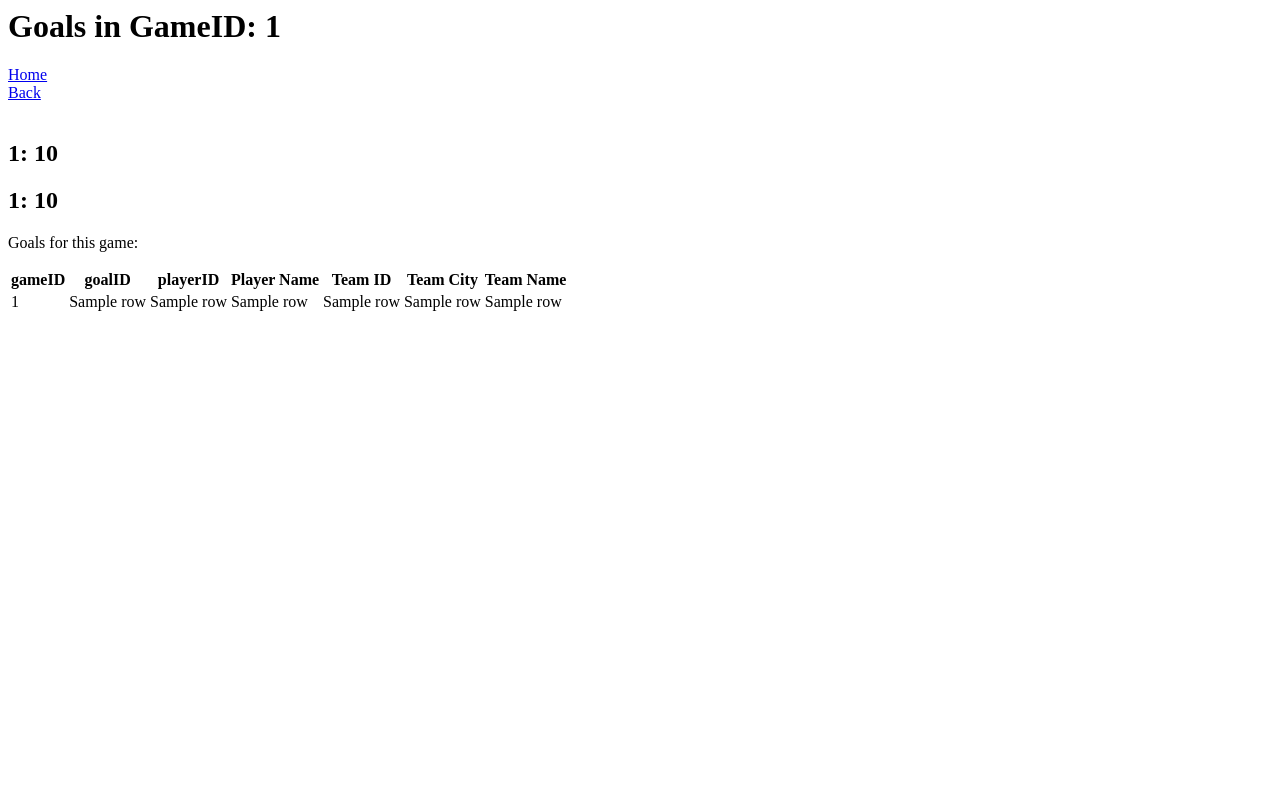
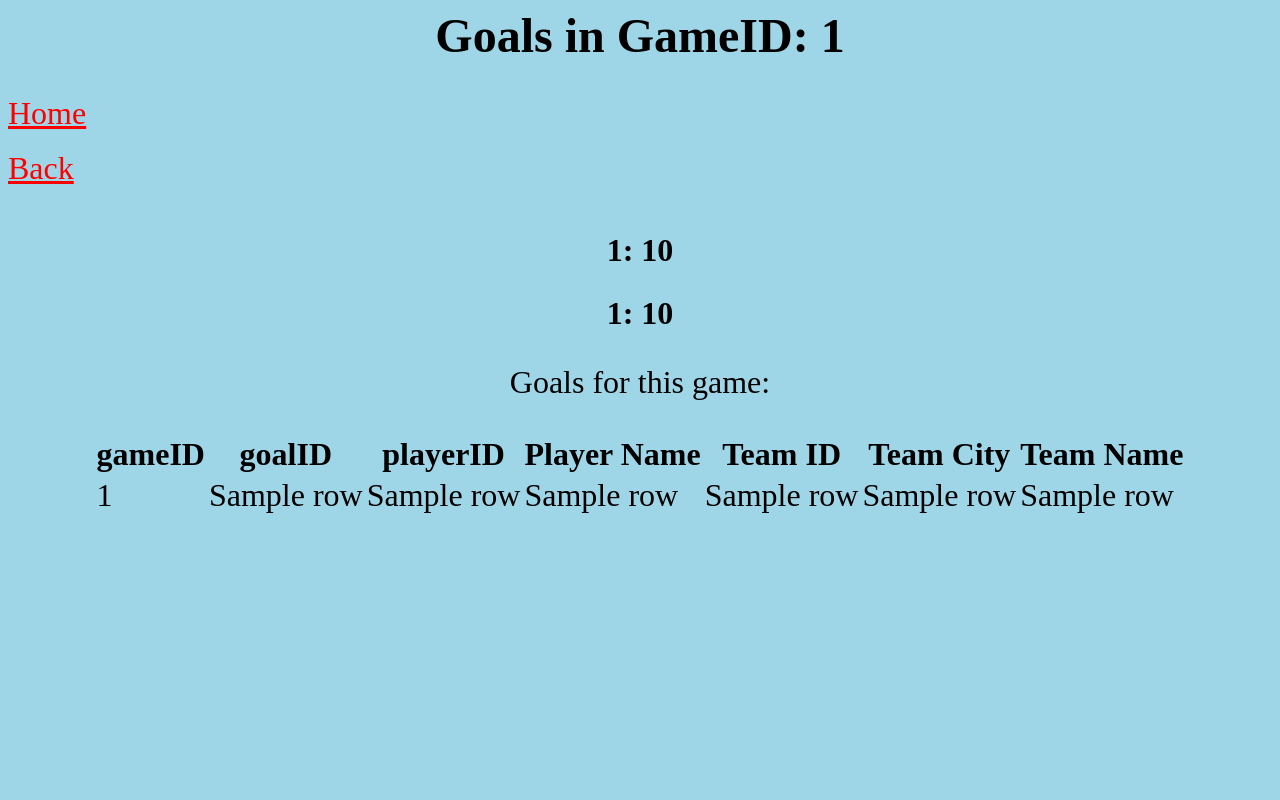
Before and after one commit to everettprussak/SoccerWebsite, a Flask app: template template/view_games_info.html in a window 1280 px wide. Run offline with Flask 3, Linux system fonts and the light colour scheme; the template is opened without the code that fills it: most values are stand-ins (such as "Sample title", 1, 10 or a date in 2020).

Commit message:
Update view_games_info.html

```diff
--- a/template/view_games_info.html
+++ b/template/view_games_info.html
@@ -1,16 +1,25 @@
+<!-- this is the creating of the page -->
 <html>
+  <!-- this is setting the backround color of the page -->
+  <body style="background-color:rgb(159, 214, 231);">
+    <!-- this is for the title -->
     <title>Goals in this game!</title>
-<h1>Goals in GameID: {{gameID }}</h1>
-<a href='teams'>Home</a>
-<br>
-<a href='view_games'>Back</a>
+    <center><h1 style="font-size: 3rem; color: #000000">Goals in GameID: {{gameID }}</h1></center>
+    <!-- this is the link to return back to the home page -->
+    <a href='teams' style="font-size: 2rem; color: #ff0000">Home</a>
+    <!-- the br 's are all spacers for style and looks -->
     <br>
     <br>
-<h2> {{teamID }}: {{homeScore}}</h2>
-<h2> {{otherID }}: {{awayScore}}</h2>
-
-<p>Goals for this game:</p>
-<table>
+    <!-- this is the link to return back to the previous page -->
+    <a href='view_games' style="font-size: 2rem; color: #ff0000">Back</a>
+    <!-- the br 's are all spacers for style and looks -->
+    <br>
+    <br>
+    <center><h2 style="font-size: 2rem; color: #000000"> {{teamID }}: {{homeScore}}</h2></center>
+    <center><h2 style="font-size: 2rem; color: #000000"> {{otherID }}: {{awayScore}}</h2></center>
+    <!-- Creates a table with all relavant information of a game -->
+    <center><p style="font-size: 2rem; color: #000000">Goals for this game:</p></center>
+    <center><table style="font-size: 2rem; color: #000000">
       <thread>
         <tr>
           <th>gameID</th>
@@ -35,7 +44,6 @@
           {% endfor %}
         </tbody>
       </thread>
-</table>
-
-
+    </table></center>
+  </body>
 </html>
```
Lines whose indentation alone changed are shown as unchanged.
